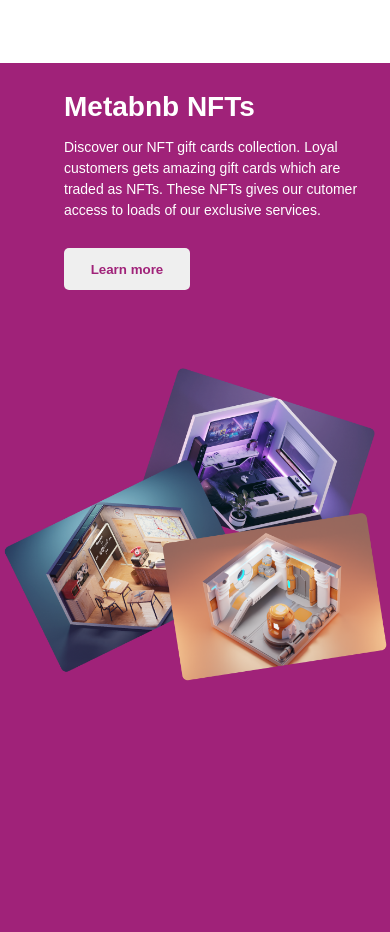
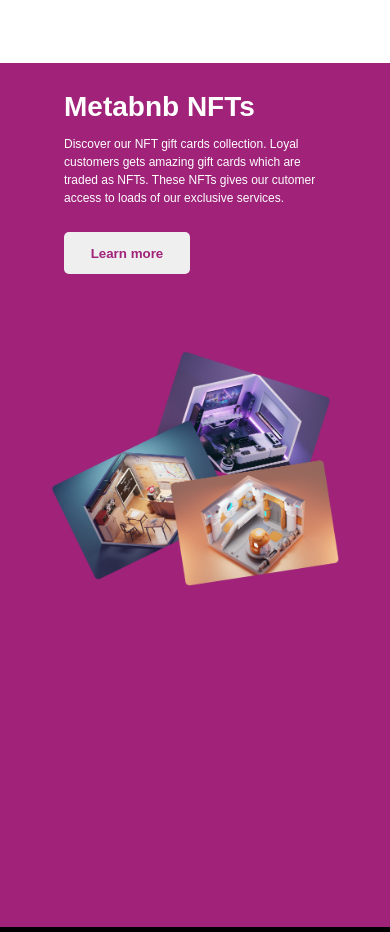
Before and after one commit to emdevelopa/metabnb, a React (Create React App) app: page / in a window 390 px wide. Shown: the part 4060-4992 px from the top of the page. Built offline with nearby package versions, Linux system fonts and the light colour scheme.

Commit message:
fuck this code one more time

```diff
--- a/src/App.css
+++ b/src/App.css
@@ -389,7 +389,7 @@ margin: 0 0 8em 0;
     margin: 1em 0 0 0;
   }
   .f-s p{
-    font-size: 14px;
+    font-size: 12px;
   }
   .s-s{
     width: 100%;
@@ -397,7 +397,7 @@ margin: 0 0 8em 0;
     text-align: center;
   }
   .s-s img{
-    width: 24em;
+    width: 18em;
   }
   footer{
     flex-direction: column;
```
